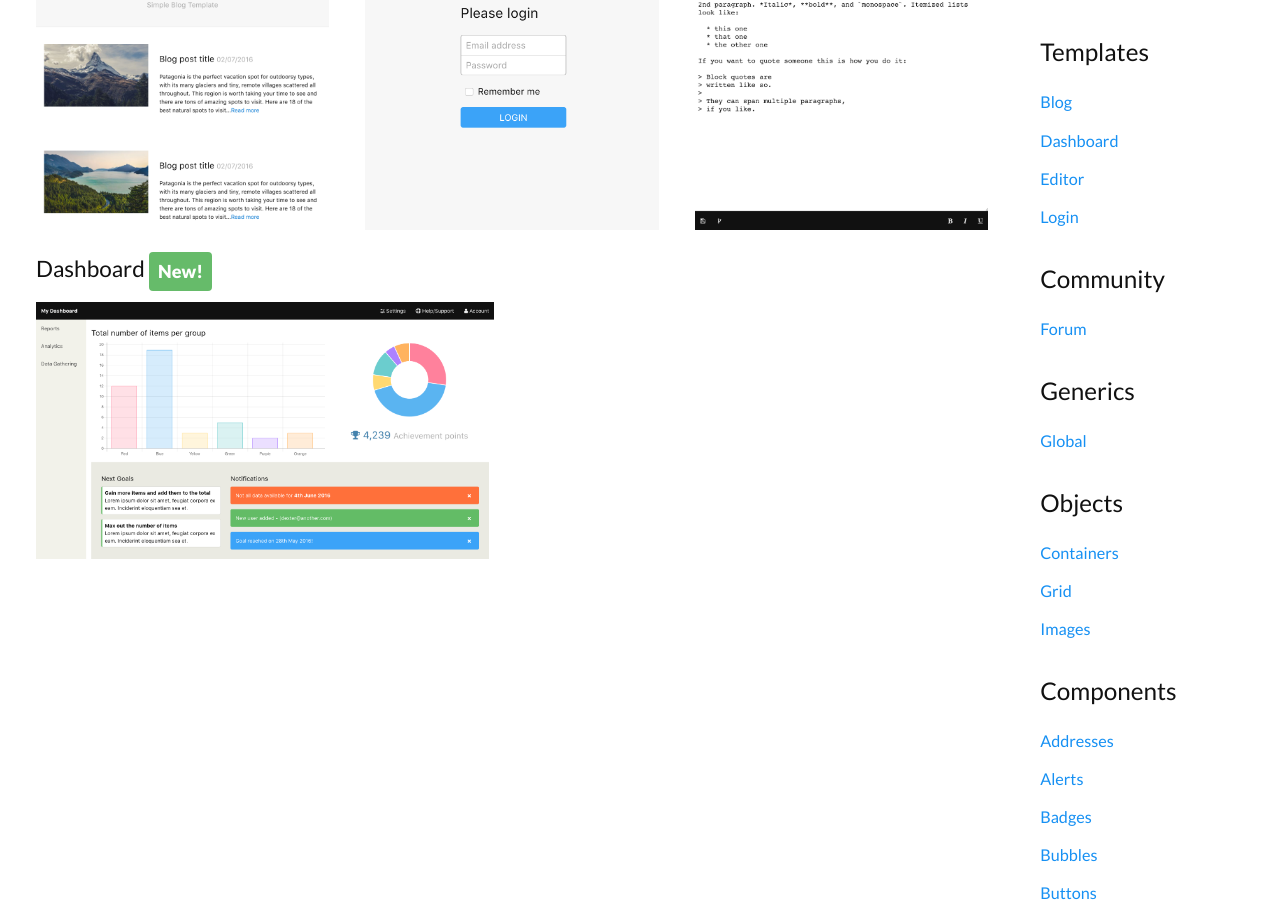
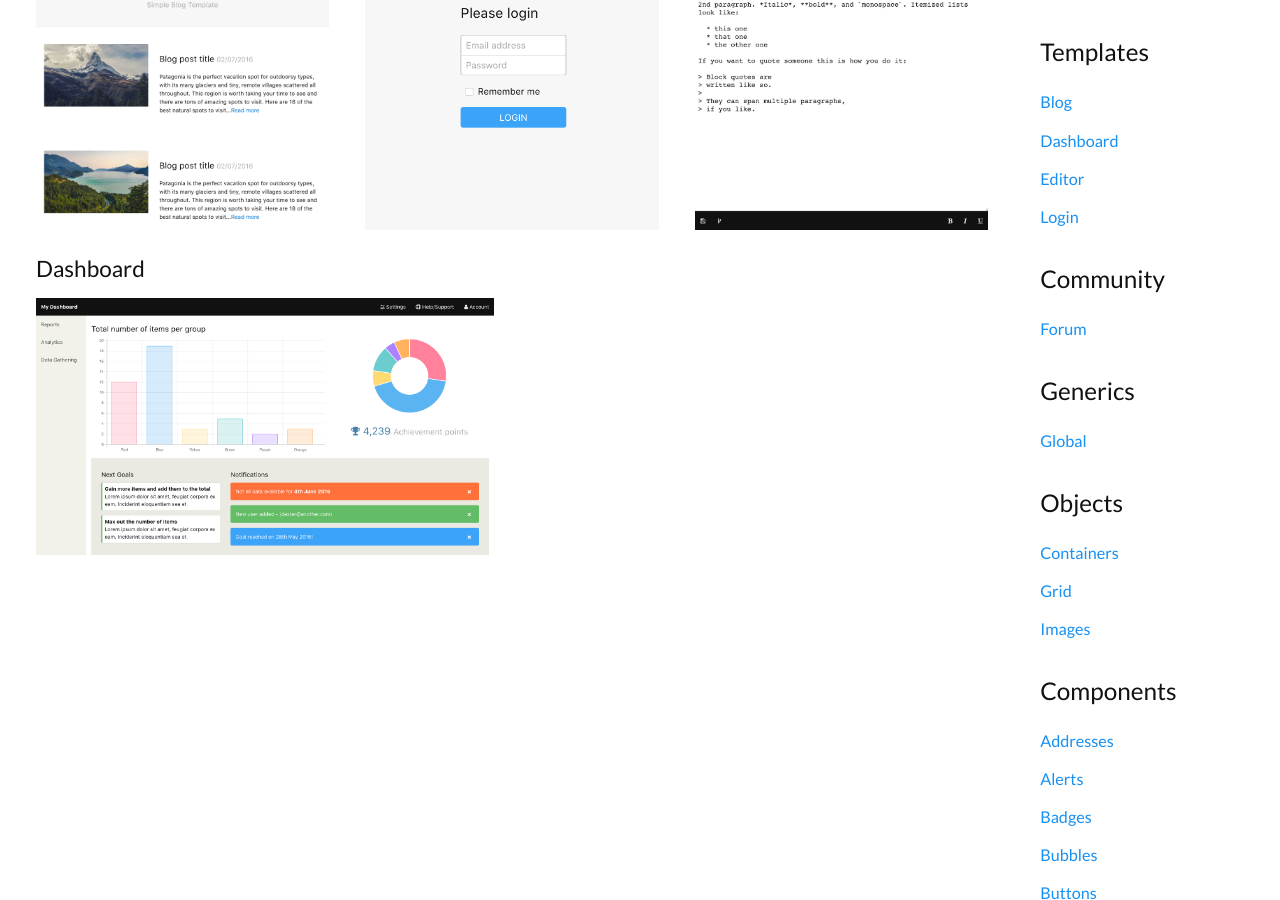
Before and after one commit to eddie/blazecss.github.io, a Jekyll site: the page built from templates/index.html, in a window 1280 px wide and 900 px high, scrolled down 463 px. Built offline with Jekyll 4.4.1, drawn with Linux system fonts in a browser that asks for light colours; nearby versions of some CDN libraries.

```diff
--- a/templates/index.html
+++ b/templates/index.html
@@ -20,7 +20,7 @@
 		<a href="/templates/editor"><img class="o-image" src="/images/editor.png"></a>
 	</div>
 	<div class="o-grid__cell o-grid__cell--width-100 o-grid__cell--width-50@large">
-		<h2 class="c-heading c-heading--small">Dashboard <span class="c-badge c-badge--success">New!</span></h2>
+		<h2 class="c-heading c-heading--small">Dashboard</h2>
 		<a href="/templates/dashboard"><img class="o-image" src="/images/dashboard.png"></a>
 	</div>
 </div>
```
